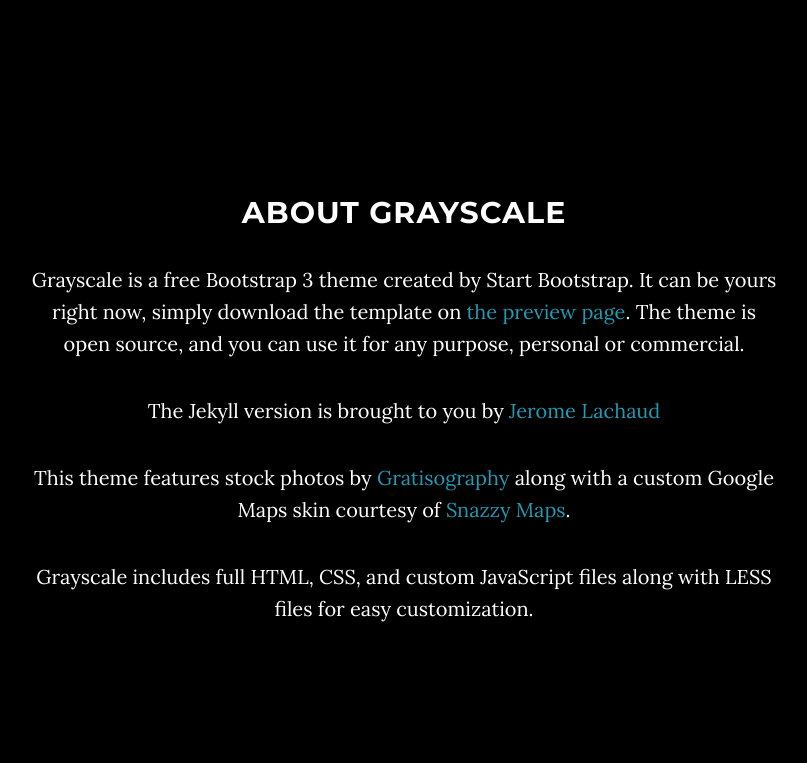
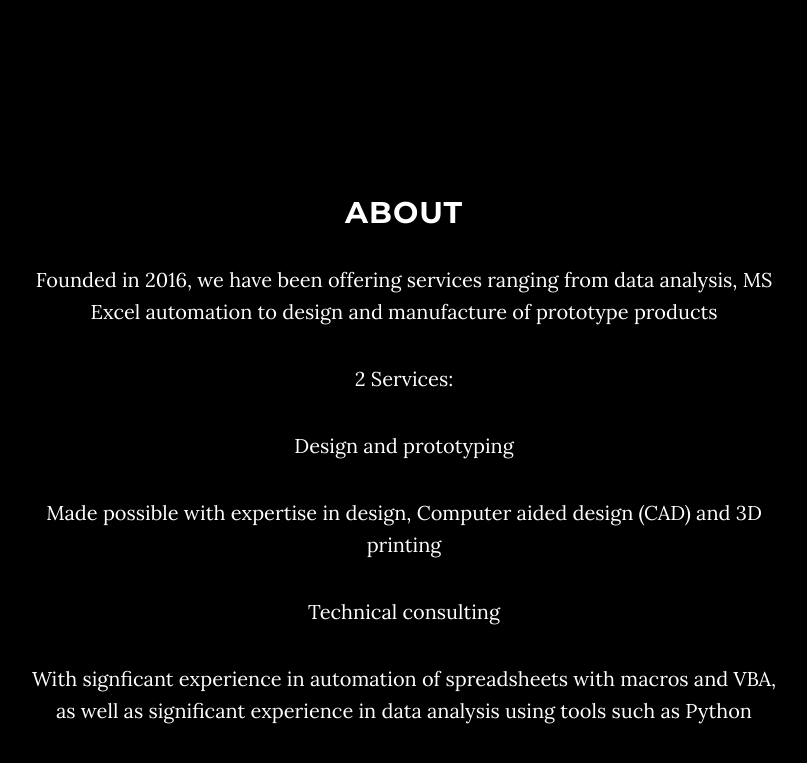
Before and after one commit to LacunaEdge/LacunaEdge.github.io, a Jekyll site: the page built from index.html, in a window 1280 px wide and 900 px high, scrolled down 838 px, cut to the strip 66-829 px from the top of the window. Shown: the whole strip, without its empty margins (236-1043 px from the left). Built offline with Jekyll 4.4.1, drawn with Linux system fonts in a browser that asks for light colours.

Commit message:
Update about.html

```diff
--- a/_includes/about.html
+++ b/_includes/about.html
@@ -2,11 +2,13 @@
     <section id="about" class="container content-section text-center">
         <div class="row">
             <div class="col-lg-8 col-lg-offset-2">
-                <h2>About Grayscale</h2>
-                <p>Grayscale is a free Bootstrap 3 theme created by Start Bootstrap. It can be yours right now, simply download the template on <a href="http://startbootstrap.com/template-overviews/grayscale/">the preview page</a>. The theme is open source, and you can use it for any purpose, personal or commercial.</p>
-                <p>The Jekyll version is brought to you by <a href="https://github.com/jeromelachaud">Jerome Lachaud</a></p>
-                <p>This theme features stock photos by <a href="http://gratisography.com/">Gratisography</a> along with a custom Google Maps skin courtesy of <a href="http://snazzymaps.com/">Snazzy Maps</a>.</p>
-                <p>Grayscale includes full HTML, CSS, and custom JavaScript files along with LESS files for easy customization.</p>
+                <h2>About</h2>
+                <p>Founded in 2016, we have been offering services ranging from data analysis, MS Excel automation to design and manufacture of prototype products</p>
+                <p>2 Services:</p>
+				<p>Design and prototyping </p>
+				<p>Made possible with expertise in design, Computer aided design (CAD) and 3D printing </p>
+				<p>Technical consulting</p>
+				<p>With signficant experience in automation of spreadsheets with macros and VBA, as well as significant experience in data analysis using tools such as Python</p>
             </div>
         </div>
     </section>
```
